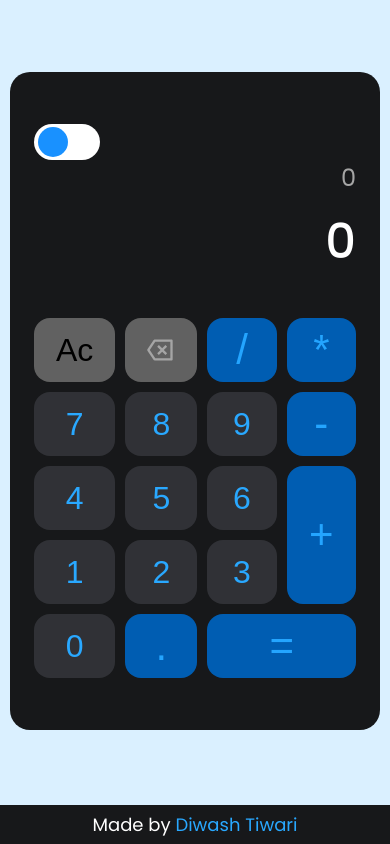
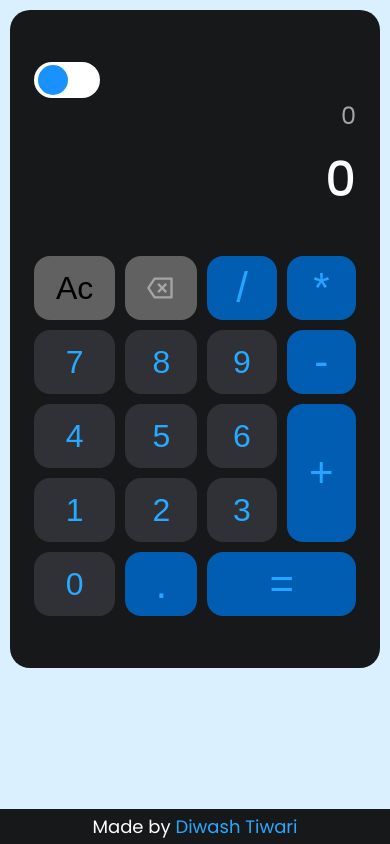
Before and after one commit to Leodiwas/Calculator, a website built with Parcel: page index.html in a window 390 px wide. Built offline with nearby package versions, Linux system fonts and the light colour scheme.

Commit message:
modified css

```diff
--- a/assects/src/css/style.css
+++ b/assects/src/css/style.css
@@ -79,6 +79,8 @@ a {
   height: 3.6rem;
   border-radius: 1.8rem;
   background-color: var(--color-white-text) !important;
+
+  display: flex;
   position: relative;
   cursor: pointer;
 }
@@ -191,6 +193,7 @@ a {
   align-items: center;
   padding: 1rem;
   overflow: hidden;
+  margin-bottom: 4rem;
 }
 
 .container {
@@ -243,16 +246,12 @@ a {
     padding: 5.2rem 2.4rem;
     border-radius: 2rem;
   }
-  .calc__box {
-    height: 95vh;
-    padding: 2rem 1rem !important;
-  }
 
   .calc__btns {
     gap: 1rem;
   }
 
   .author {
-    padding: 0.6rem;
+    padding: 0.4rem;
   }
 }
```
Also changed, not shown: 2 other files.
